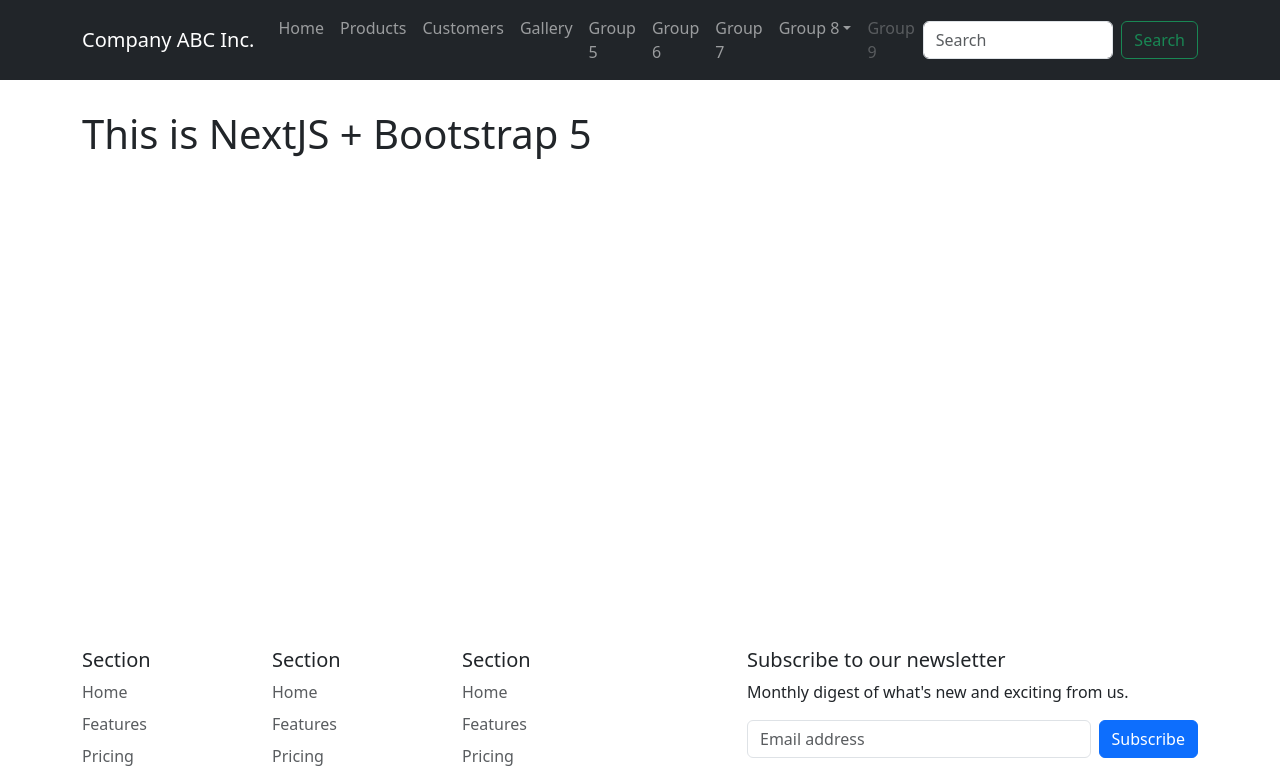
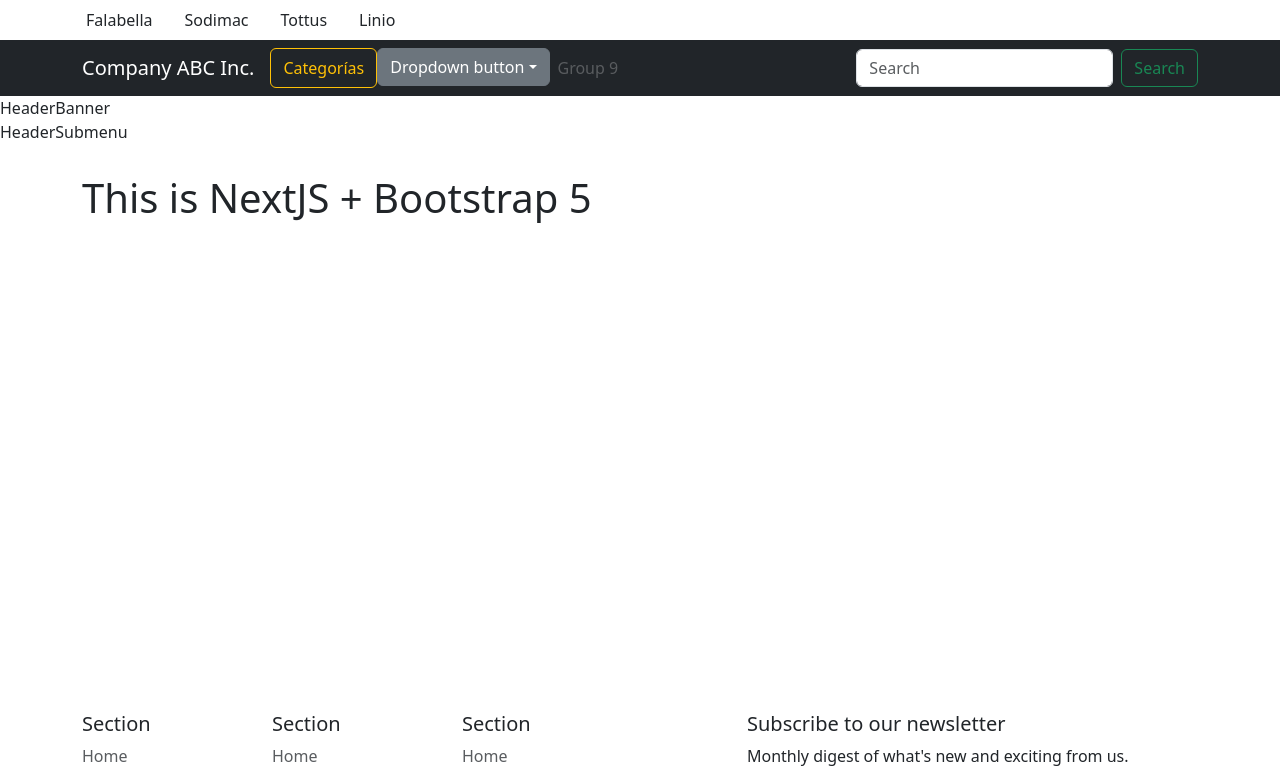
Before and after one commit to paul-ventura-git/03-nextjs-bootstrap, a Next.js app: page / in a window 1280 px wide. Shown: the top 780 px of the page. Built offline with nearby package versions, Linux system fonts and the light colour scheme.

Commit message:
Dropdown

```diff
--- a/components/Header.jsx
+++ b/components/Header.jsx
@@ -1,65 +1,15 @@
-import Link from 'next/link'
+import HeaderTab from './HeaderTab'
+import HeaderNavbar from './HeaderNavbar'
+import HeaderBanner from './HeaderBanner'
+import HeaderSubmenu from './HeaderSubmenu'
 
 export default function Header() {
   return (
-      <nav className="navbar navbar-expand-lg navbar-dark bg-dark">
-        <div className="container">
-          <a className="navbar-brand" href="#">Company ABC Inc.</a>
-          <button className="navbar-toggler" type="button" data-bs-toggle="collapse" data-bs-target="#navbarSupportedContent" aria-controls="navbarSupportedContent" aria-expanded="false" aria-label="Toggle navigation">
-            <span className="navbar-toggler-icon"></span>
-          </button>
-          <div className="collapse navbar-collapse" id="navbarSupportedContent">
-            <ul className="navbar-nav me-auto mb-2 mb-lg-0">
-              <li className="nav-item">
-                <Link className="nav-link" aria-current="page" href="#">Home</Link>
-              </li>
-              <li className="nav-item">
-                <Link className="nav-link" aria-current="page" href="#">Products</Link>
-              </li>
-              <li className="nav-item">
-                <Link className="nav-link" aria-current="page" href="#">Customers</Link>
-              </li>
-              <li className="nav-item">
-                <Link className="nav-link" aria-current="page" href="#">Gallery</Link>
-              </li>
-              <li className="nav-item">
-                <Link className="nav-link" aria-current="page" href="#">Group 5</Link>
-              </li>
-              <li className="nav-item">
-                <Link className="nav-link" aria-current="page" href="#">Group 6</Link>
-              </li>
-              <li className="nav-item">
-                <Link className="nav-link" href="#">Group 7</Link>
-              </li>
-              <li className="nav-item dropdown">
-                <a className="nav-link dropdown-toggle" href="#" id="navbarDropdown" role="button" data-bs-toggle="dropdown" aria-expanded="false">
-                  Group 8
-                </a>
-                <ul className="dropdown-menu" aria-labelledby="navbarDropdown">
-                  <li><a className="dropdown-item" href="#">Service 1</a></li>
-                  <li><a className="dropdown-item" href="#">Service 2</a></li>
-                  <li><a className="dropdown-item" href="#">Service 3</a></li>
-                  <li><a className="dropdown-item" href="#">Service 4</a></li>
-                  <li><a className="dropdown-item" href="#">Service 5</a></li>
-                  <li><a className="dropdown-item" href="#">Service 6</a></li>
-                  <li><a className="dropdown-item" href="#">Service 7</a></li>
-                  <li><a className="dropdown-item" href="#">Service 8</a></li>
-                  <li><hr className="dropdown-divider" /></li>
-                  <li><a className="dropdown-item" href="#">Service 9</a></li>
-                  <li><a className="dropdown-item" href="#">Service 10</a></li>
-                </ul>
-              </li>
-              <li className="nav-item">
-                <a className="nav-link disabled" href="#" tabIndex="-1" aria-disabled="true">Group 9</a>
-              </li>
-            </ul>
-            <form className="d-flex">
-              <input className="form-control me-2" type="search" placeholder="Search" aria-label="Search" />
-              <button className="btn btn-outline-success" type="submit">Search</button>
-            </form>
-          </div>
-        </div>
-      </nav>
-
+    <div>
+      <HeaderTab></HeaderTab>
+      <HeaderNavbar></HeaderNavbar>
+      <HeaderBanner></HeaderBanner>
+      <HeaderSubmenu></HeaderSubmenu>
+    </div>
   )
 }
--- /dev/null
+++ b/components/HeaderBanner.jsx
@@ -0,0 +1,5 @@
+export default function HeaderBanner() {
+  return (
+    <div>HeaderBanner</div>
+  )
+}
--- /dev/null
+++ b/components/HeaderNavbar.jsx
@@ -0,0 +1,37 @@
+import Link from 'next/link'
+
+export default function Header() {
+  return (
+      <nav className="navbar navbar-expand-lg navbar-dark bg-dark">
+        <div className="container">
+          <a className="navbar-brand" href="#">Company ABC Inc.</a>
+          <button className="navbar-toggler" type="button" data-bs-toggle="collapse" data-bs-target="#navbarSupportedContent" aria-controls="navbarSupportedContent" aria-expanded="false" aria-label="Toggle navigation">
+            <span className="navbar-toggler-icon"></span>
+          </button>
+          <div className="collapse navbar-collapse" id="navbarSupportedContent">
+            <ul className="navbar-nav me-auto mb-2 mb-lg-0">
+            <button className="btn btn-outline-warning" type="submit">Categorías</button>
+            <div class="dropdown">
+              <button class="btn btn-secondary dropdown-toggle" type="button" id="dropdownMenuButton1" data-bs-toggle="dropdown" aria-expanded="false">
+                Dropdown button
+              </button>
+              <ul class="dropdown-menu" aria-labelledby="dropdownMenuButton1">
+                <li><a class="dropdown-item" href="#">Action</a></li>
+                <li><a class="dropdown-item" href="#">Another action</a></li>
+                <li><a class="dropdown-item" href="#">Something else here</a></li>
+              </ul>
+            </div>
+              <li className="nav-item">
+                <a className="nav-link disabled" href="#" tabIndex="-1" aria-disabled="true">Group 9</a>
+              </li>
+            </ul>
+            <form className="d-flex">
+              <input className="form-control me-2" type="search" placeholder="Search" aria-label="Search" />
+              <button className="btn btn-outline-success" type="submit">Search</button>
+            </form>
+          </div>
+        </div>
+      </nav>
+
+  )
+}
--- /dev/null
+++ b/components/HeaderSubmenu.jsx
@@ -0,0 +1,6 @@
+
+export default function HeaderSubmenu() {
+  return (
+    <div>HeaderSubmenu</div>
+  )
+}
--- a/components/HeaderTab.jsx
+++ b/components/HeaderTab.jsx
@@ -2,11 +2,11 @@ import React from 'react'
 
 export default function HeaderTab() {
   return (
-    <nav class="nav">
-      <a class="nav-link active" aria-current="page" href="#">Active</a>
-      <a class="nav-link" href="#">Link</a>
-      <a class="nav-link" href="#">Link</a>
-      <a class="nav-link disabled" href="#" tabindex="-1" aria-disabled="true">Disabled</a>
+    <nav className="nav container">
+        <a className="nav-link link-dark active" aria-current="page" href="#">Falabella</a>
+        <a className="nav-link link-dark" href="#">Sodimac</a>
+        <a className="nav-link link-dark" href="#">Tottus</a>
+        <a className="nav-link link-dark disabled" href="#" tabIndex="-1" aria-disabled="true">Linio</a>
     </nav>
   )
 }
```
Also changed, not shown: 1 other file (tests, documents, lock files or other folders).
